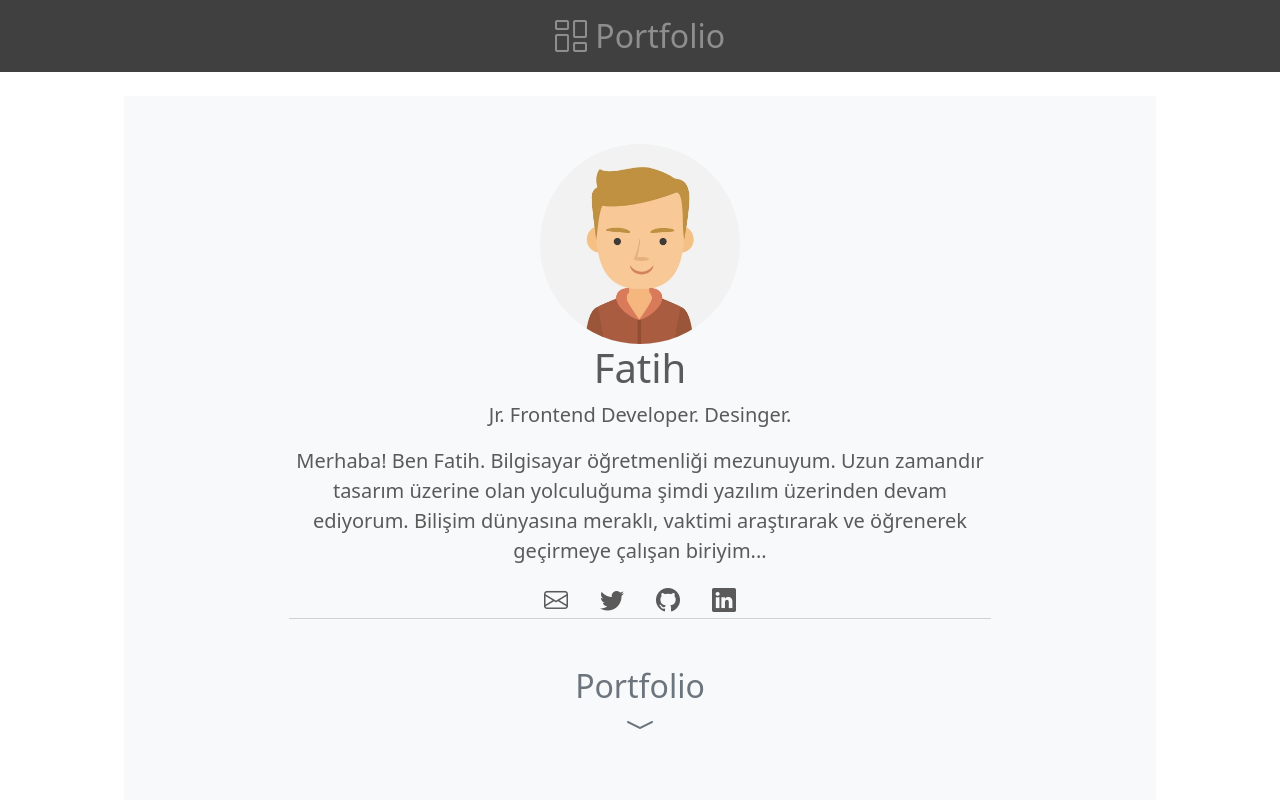
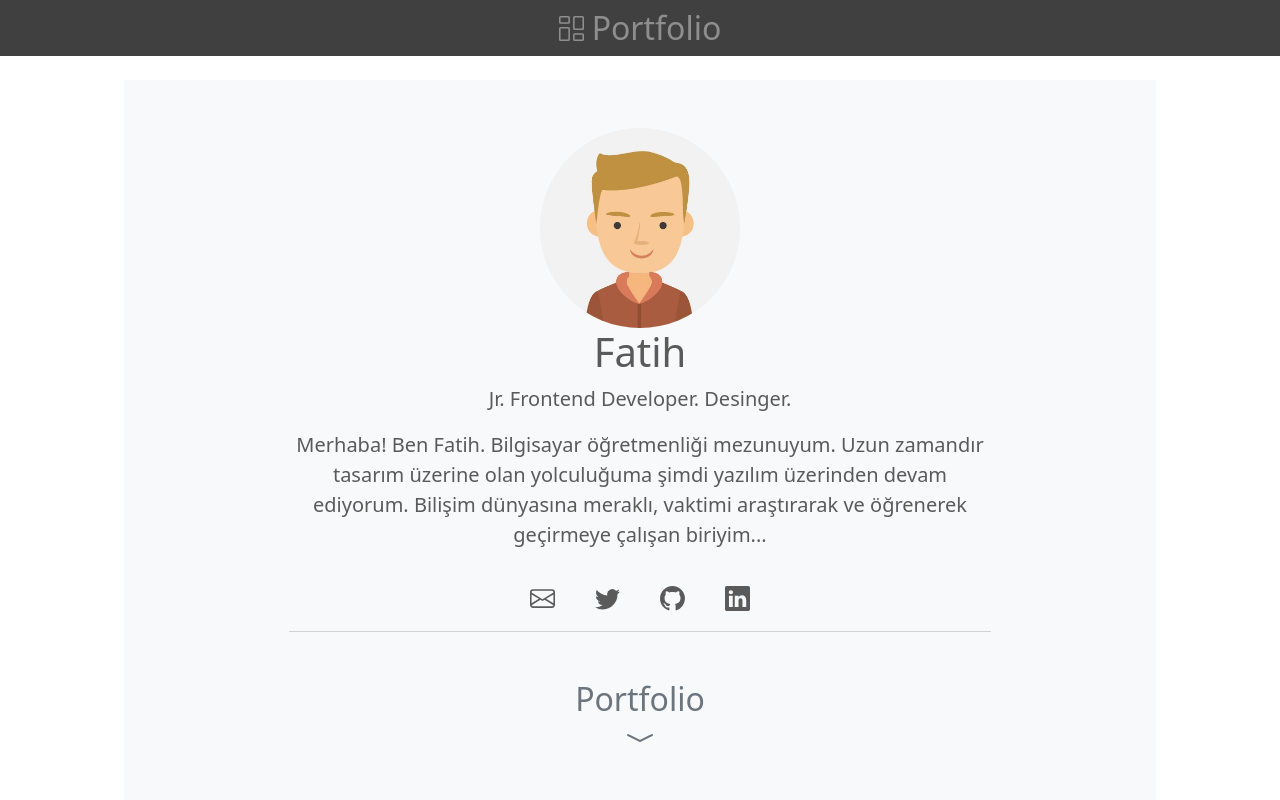
Before and after one commit to fatihcode/fatihcode.github.io, a React (Create React App) app: page / in a window 1280 px wide. Shown: the top 800 px of the page. Built offline with nearby package versions, Linux system fonts and the light colour scheme.

Commit message:
svg added

```diff
--- a/package.json
+++ b/package.json
@@ -8,7 +8,6 @@
     "@testing-library/react": "^13.1.1",
     "@testing-library/user-event": "^13.5.0",
     "bootstrap": "^5.1.3",
-    "bootstrap-icons": "^1.8.1",
     "gh-pages": "^3.2.3",
     "react": "^18.1.0",
     "react-bootstrap": "^2.3.1",
--- a/src/components/App.js
+++ b/src/components/App.js
@@ -3,26 +3,18 @@
 import Header from "./Header";
 import Intro from "./Intro";
 import Project from "./Project";
-import { Container } from "react-bootstrap";
 
 export default function App() {
   return (
-
-    <div>
+    <>
 
       <Header />
-
-      <Container className="px-1 px-sm-3">
-
+      <main className="container px-1 px-sm-3">
         <Intro />
-
         <Project />
-
-      </Container>
-
+      </main>
       <Footer />
 
-    </div>
-
+    </>
   );
 }
--- a/src/components/Footer.js
+++ b/src/components/Footer.js
@@ -1,22 +1,12 @@
 import React from 'react'
+import Logo from './Logo'
 import Social from './Social'
 
 export default function Footer() {
    return (
       <footer className="container text-muted p-4 d-flex justify-content-between">
-
-         <span className="fs-4 hov">
-            <a href="#" className="text-decoration-none text-muted">
-               <i className="bi bi-columns-gap"></i> Portfolio
-            </a>
-         </span>
-
-         <span className="fs-4">
-
-            <Social />
-
-         </span>
-
+         <Logo />
+         <Social />
       </footer>
    )
 }
--- a/src/components/Header.js
+++ b/src/components/Header.js
@@ -1,11 +1,11 @@
 import React from 'react'
+import Logo from './Logo'
 
 export default function Header() {
    return (
       <header className="site-header sticky-top py-1 mb-4">
-         <nav className="container d-flex flex-column flex-md-row justify-content-center">
-            <a href="#" className="py-2 text-center fs-2">
-               <i className="bi bi-columns-gap"></i> Portfolio </a>
+         <nav className="container d-flex justify-content-center">
+            <Logo />
          </nav>
       </header>
    )
--- a/src/components/Intro.js
+++ b/src/components/Intro.js
@@ -4,7 +4,7 @@
 export default function Intro() {
    return (
       <>
-         <main className="p-3 p-md-5 m-2 text-center bg-light">
+         <section className="p-3 p-md-5 m-2 text-center bg-light">
             <div className="col-md-9 mx-auto">
                <img className="rounded-circle" src="static/img/profile.jpg" alt="profil picture" width="200" height="200" />
                <h1 className="fw-normal">Fatih</h1>
@@ -13,10 +13,10 @@
                   tasarım üzerine olan yolculuğuma şimdi yazılım üzerinden devam ediyorum. Bilişim dünyasına
                   meraklı, vaktimi araştırarak ve öğrenerek geçirmeye çalışan biriyim...</p>
 
-               <div className="fs-4">
+
                   <Social />
                   <hr />
-               </div>
+
 
                <div className="port">
                   <a href="#p1" className="text-decoration-none text-muted">
@@ -26,8 +26,8 @@
                   </a>
                </div>
             </div>
-         </main>
-         <hr id="p1"/>
+         </section>
+         <hr id="p1" />
       </>
    )
 }
--- /dev/null
+++ b/src/components/Logo.js
@@ -0,0 +1,11 @@
+import React from 'react'
+
+export default function Logo() {
+   return (
+      <a href="#" className="fs-2 d-flex align-items-center gap-2 text-decoration-none hov">
+         <svg xmlns="http://www.w3.org/2000/svg" width="25" height="25" fill="currentColor" class="" viewBox="0 0 16 16">
+            <path d="M6 1v3H1V1h5zM1 0a1 1 0 0 0-1 1v3a1 1 0 0 0 1 1h5a1 1 0 0 0 1-1V1a1 1 0 0 0-1-1H1zm14 12v3h-5v-3h5zm-5-1a1 1 0 0 0-1 1v3a1 1 0 0 0 1 1h5a1 1 0 0 0 1-1v-3a1 1 0 0 0-1-1h-5zM6 8v7H1V8h5zM1 7a1 1 0 0 0-1 1v7a1 1 0 0 0 1 1h5a1 1 0 0 0 1-1V8a1 1 0 0 0-1-1H1zm14-6v7h-5V1h5zm-5-1a1 1 0 0 0-1 1v7a1 1 0 0 0 1 1h5a1 1 0 0 0 1-1V1a1 1 0 0 0-1-1h-5z" />
+         </svg>Portfolio
+      </a>
+   )
+}
--- a/src/components/Project.js
+++ b/src/components/Project.js
@@ -31,7 +31,7 @@
 		<>
 			{project.map(item => (
 				<React.Fragment key={item.id}>
-                    <div className="row featurette">
+					<section className="row featurette">
 
 						<div className={"col-md-5" + (item.id % 2 === 0 ? "" : " order-md-2")}>
 							<h2 className="featurette-heading">{item.title}</h2>
@@ -53,8 +53,8 @@
 							</a>
 						</div>
 
-                    </div>
-                    <hr/>
+					</section>
+					<hr />
 				</React.Fragment>
 			)).reverse()}
 		</>
--- a/src/components/Social.js
+++ b/src/components/Social.js
@@ -3,14 +3,10 @@
 
 export default function Social() {
    return (
-      <>
+      <span className="fs-4 ">
          {social.map(item => (
-            <React.Fragment key={item.id}>
-               <a href={item.link} className="text-decoration-none" target="_blank" rel="noopener noreferrer">
-                  <i className={"bi "+item.icon + " px-3 hov"} title={item.link} ></i></a>
-            </React.Fragment>
-
+            <a key={item.id} href={item.link} title={item.title}  target="_blank" rel="noopener noreferrer">{item.icon}</a>
          ))}
-      </>
+      </span>
    )
 }
--- a/src/components/data.js
+++ b/src/components/data.js
@@ -92,22 +92,26 @@
 export const social = [
    {
       id: 1,
+      title: "E-Mail",
       link: "qaz3400@outlook.com",
-      icon: "bi-envelope",
+      icon: <svg xmlns="http://www.w3.org/2000/svg" width="25" height="25" fill="currentColor" class="hov" viewBox="0 0 16 16"><path d="M0 4a2 2 0 0 1 2-2h12a2 2 0 0 1 2 2v8a2 2 0 0 1-2 2H2a2 2 0 0 1-2-2V4Zm2-1a1 1 0 0 0-1 1v.217l7 4.2 7-4.2V4a1 1 0 0 0-1-1H2Zm13 2.383-4.708 2.825L15 11.105V5.383Zm-.034 6.876-5.64-3.471L8 9.583l-1.326-.795-5.64 3.47A1 1 0 0 0 2 13h12a1 1 0 0 0 .966-.741ZM1 11.105l4.708-2.897L1 5.383v5.722Z"/></svg>
    },
    {
       id: 2,
+      title: "Twitter",
       link: "https://twitter.com/fatih_js",
-      icon: "bi-twitter",
+      icon: <svg xmlns="http://www.w3.org/2000/svg" width="25" height="25" fill="currentColor" class="hov" viewBox="0 0 16 16"><path d="M5.026 15c6.038 0 9.341-5.003 9.341-9.334 0-.14 0-.282-.006-.422A6.685 6.685 0 0 0 16 3.542a6.658 6.658 0 0 1-1.889.518 3.301 3.301 0 0 0 1.447-1.817 6.533 6.533 0 0 1-2.087.793A3.286 3.286 0 0 0 7.875 6.03a9.325 9.325 0 0 1-6.767-3.429 3.289 3.289 0 0 0 1.018 4.382A3.323 3.323 0 0 1 .64 6.575v.045a3.288 3.288 0 0 0 2.632 3.218 3.203 3.203 0 0 1-.865.115 3.23 3.23 0 0 1-.614-.057 3.283 3.283 0 0 0 3.067 2.277A6.588 6.588 0 0 1 .78 13.58a6.32 6.32 0 0 1-.78-.045A9.344 9.344 0 0 0 5.026 15z"/></svg>
    },
    {
       id: 3,
+      title: "GitHub",
       link: "https://github.com/fatihqaz",
-      icon: "bi-github",
+      icon: <svg xmlns="http://www.w3.org/2000/svg" width="25" height="25" fill="currentColor" class="hov" viewBox="0 0 16 16"><path d="M8 0C3.58 0 0 3.58 0 8c0 3.54 2.29 6.53 5.47 7.59.4.07.55-.17.55-.38 0-.19-.01-.82-.01-1.49-2.01.37-2.53-.49-2.69-.94-.09-.23-.48-.94-.82-1.13-.28-.15-.68-.52-.01-.53.63-.01 1.08.58 1.23.82.72 1.21 1.87.87 2.33.66.07-.52.28-.87.51-1.07-1.78-.2-3.64-.89-3.64-3.95 0-.87.31-1.59.82-2.15-.08-.2-.36-1.02.08-2.12 0 0 .67-.21 2.2.82.64-.18 1.32-.27 2-.27.68 0 1.36.09 2 .27 1.53-1.04 2.2-.82 2.2-.82.44 1.1.16 1.92.08 2.12.51.56.82 1.27.82 2.15 0 3.07-1.87 3.75-3.65 3.95.29.25.54.73.54 1.48 0 1.07-.01 1.93-.01 2.2 0 .21.15.46.55.38A8.012 8.012 0 0 0 16 8c0-4.42-3.58-8-8-8z"/></svg>
    },
    {
       id: 4,
+      title: "LinkedIn",
       link: "https://www.linkedin.com/in/fatih-q-749415230/",
-      icon: "bi-linkedin",
+      icon: <svg xmlns="http://www.w3.org/2000/svg" width="25" height="25" fill="currentColor" class="hov" viewBox="0 0 16 16"><path d="M0 1.146C0 .513.526 0 1.175 0h13.65C15.474 0 16 .513 16 1.146v13.708c0 .633-.526 1.146-1.175 1.146H1.175C.526 16 0 15.487 0 14.854V1.146zm4.943 12.248V6.169H2.542v7.225h2.401zm-1.2-8.212c.837 0 1.358-.554 1.358-1.248-.015-.709-.52-1.248-1.342-1.248-.822 0-1.359.54-1.359 1.248 0 .694.521 1.248 1.327 1.248h.016zm4.908 8.212V9.359c0-.216.016-.432.08-.586.173-.431.568-.878 1.232-.878.869 0 1.216.662 1.216 1.634v3.865h2.401V9.25c0-2.22-1.184-3.252-2.764-3.252-1.274 0-1.845.7-2.165 1.193v.025h-.016a5.54 5.54 0 0 1 .016-.025V6.169h-2.4c.03.678 0 7.225 0 7.225h2.4z"/></svg>
    }
 ]
--- a/src/index.css
+++ b/src/index.css
@@ -7,7 +7,8 @@
 #p1 {
   margin-top: 5em;
 }
-hr{
+
+hr {
   margin: 0;
 }
 
@@ -89,6 +90,11 @@
 
 .hov {
   color: #5a5a5a;
+  margin: 0 10px;
+}
+
+main .hov {
+  margin: 20px;
 }
 
 .hov:hover {
```
Also changed, not shown: 1 other file (tests, documents, lock files or other folders). Lines whose indentation alone changed are shown as unchanged.
